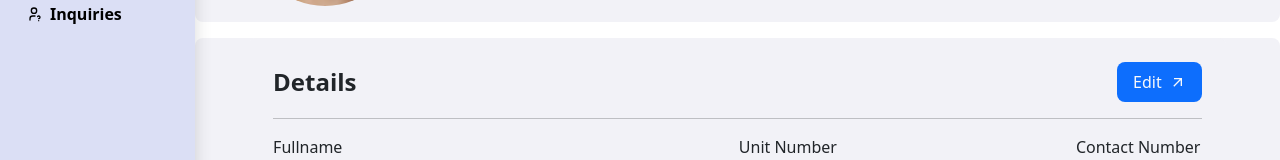
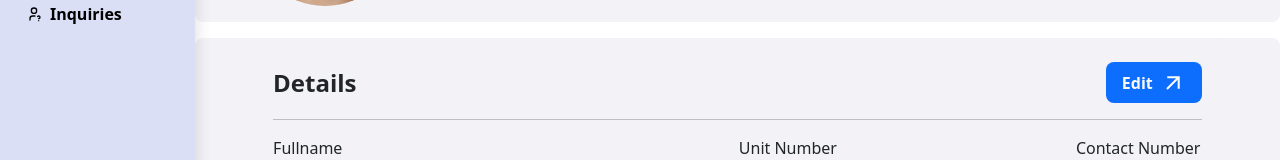
Before and after one commit to eimanncalderon0711/dwella-web, a React (Vite) app: page /resident/profile in a window 1280 px wide. Shown: the part 358-518 px from the top of the page. Built offline with nearby package versions, Linux system fonts and the light colour scheme.

Commit message:
Edited font bolder for edit button

```diff
--- a/src/components/ProfileDetails.tsx
+++ b/src/components/ProfileDetails.tsx
@@ -9,9 +9,9 @@ function ProfileDetails() {
         <Row>
             <Col className="d-flex justify-content-between align-items-center">
                 <div className="fs-4 fw-bold">Details</div>
-                <div className="bg-primary px-3 py-2 text-light d-flex gap-2 align-items-center rounded-3">
-                    <span>Edit</span>
-                    <MdArrowOutward />
+                <div className="bg-primary px-3 py-2 text-light d-flex gap-2 align-items-center rounded-3" style={{cursor:"pointer"}}>
+                    <span className="fw-bold">Edit</span>
+                    <MdArrowOutward size={25}/>
                 </div>
             </Col>
         </Row>
```
